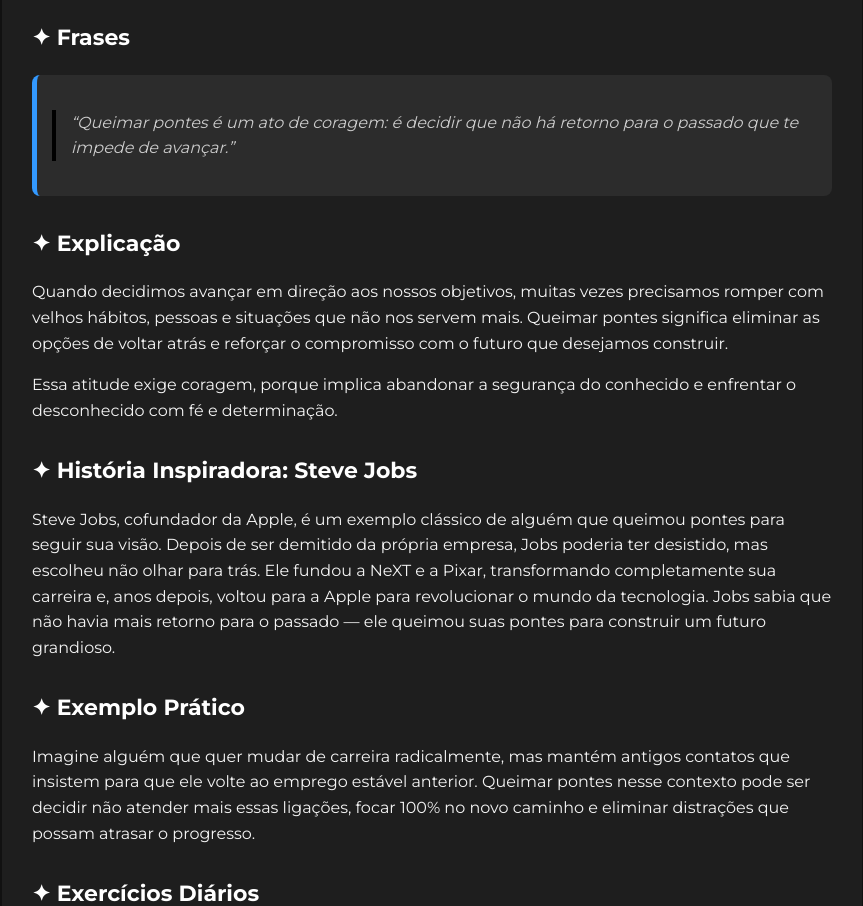
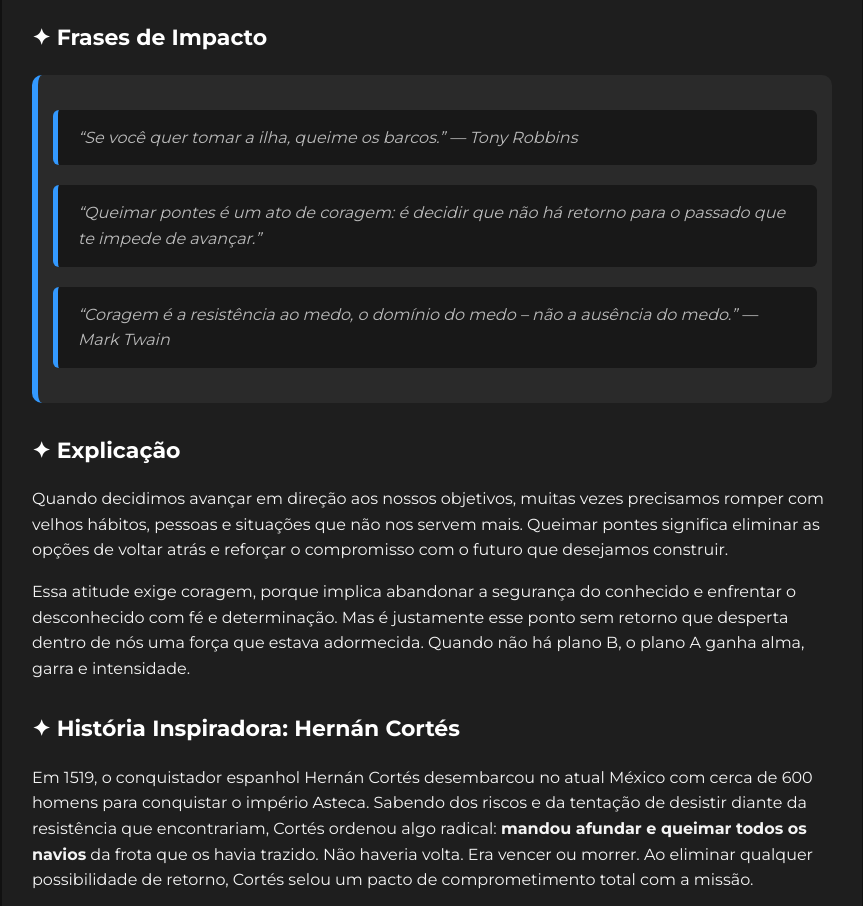
Before and after one commit to ghostman2709/Capitulo-1, a plain HTML site: page index.html in a window 1280 px wide. Shown: the part 124-1030 px from the top of the page, without its empty margins (208-1071 px from the left). Drawn offline with Linux system fonts and the light colour scheme.

Commit message:
Update index.html

```diff
--- a/index.html
+++ b/index.html
@@ -3,7 +3,7 @@
 <head>
   <meta charset="UTF-8" />
   <meta name="viewport" content="width=device-width, initial-scale=1" />
-  <title>Capítulo 1 Queimando Pontes | Hiperfoco</title>
+  <title>Capítulo 1 – Queimando Pontes | Hyper Foco</title>
   <link href="https://fonts.googleapis.com/css2?family=Montserrat:wght@400;700&display=swap" rel="stylesheet" />
   <style>
     body {
@@ -35,47 +35,60 @@
     }
     blockquote {
       font-style: italic;
-      color: #cccccc;
-      border-left: 4px solid #000;
-      padding-left: 15px;
+      color: #bbbbbb;
+      background-color: #181818;
+      padding: 15px 20px;
+      border-left: 5px solid #3399ff;
+      border-radius: 6px;
       margin: 20px 0;
     }
     .exercicio, .reflexao, .frase-impacto {
-      background: #2c2c2c;
+      background: #2a2a2a;
       padding: 15px;
-      border-left: 5px solid #0077cc;
+      border-left: 6px solid #0077cc;
       margin-top: 20px;
-      border-radius: 8px;
+      border-radius: 10px;
     }
     .frase-impacto {
       border-left-color: #3399ff;
+    }
+    .exercicio:hover, .reflexao:hover {
+      background-color: #333;
+      transition: background-color 0.3s ease;
+    }
+    ul {
+      padding-left: 20px;
     }
   </style>
 </head>
 <body>
   <div class="container">
-    <h1>Capítulo 1 Queimando Pontes</h1>
+    <h1>Capítulo 1 – Queimando Pontes</h1>
 
-    <h2>✦ Frases</h2>
+    <h2>✦ Frases de Impacto</h2>
     <div class="frase-impacto">
+      <blockquote>“Se você quer tomar a ilha, queime os barcos.” — Tony Robbins</blockquote>
       <blockquote>“Queimar pontes é um ato de coragem: é decidir que não há retorno para o passado que te impede de avançar.”</blockquote>
+      <blockquote>“Coragem é a resistência ao medo, o domínio do medo – não a ausência do medo.” — Mark Twain</blockquote>
     </div>
 
     <h2>✦ Explicação</h2>
     <p>Quando decidimos avançar em direção aos nossos objetivos, muitas vezes precisamos romper com velhos hábitos, pessoas e situações que não nos servem mais. Queimar pontes significa eliminar as opções de voltar atrás e reforçar o compromisso com o futuro que desejamos construir.</p>
 
-    <p>Essa atitude exige coragem, porque implica abandonar a segurança do conhecido e enfrentar o desconhecido com fé e determinação.</p>
+    <p>Essa atitude exige coragem, porque implica abandonar a segurança do conhecido e enfrentar o desconhecido com fé e determinação. Mas é justamente esse ponto sem retorno que desperta dentro de nós uma força que estava adormecida. Quando não há plano B, o plano A ganha alma, garra e intensidade.</p>
 
-    <h2>✦ História Inspiradora: Steve Jobs</h2>
-    <p>Steve Jobs, cofundador da Apple, é um exemplo clássico de alguém que queimou pontes para seguir sua visão. Depois de ser demitido da própria empresa, Jobs poderia ter desistido, mas escolheu não olhar para trás. Ele fundou a NeXT e a Pixar, transformando completamente sua carreira e, anos depois, voltou para a Apple para revolucionar o mundo da tecnologia. Jobs sabia que não havia mais retorno para o passado — ele queimou suas pontes para construir um futuro grandioso.</p>
+    <h2>✦ História Inspiradora: Hernán Cortés</h2>
+    <p>Em 1519, o conquistador espanhol Hernán Cortés desembarcou no atual México com cerca de 600 homens para conquistar o império Asteca. Sabendo dos riscos e da tentação de desistir diante da resistência que encontrariam, Cortés ordenou algo radical: <strong>mandou afundar e queimar todos os navios</strong> da frota que os havia trazido. Não haveria volta. Era vencer ou morrer. Ao eliminar qualquer possibilidade de retorno, Cortés selou um pacto de comprometimento total com a missão.</p>
+
+    <p>Esse ato extremo ficou marcado como um dos maiores símbolos de comprometimento e coragem da história. Desde então, "queimar os navios" ou "queimar as pontes" representa uma decisão definitiva — quando não há mais espaço para dúvidas ou planos B. Apenas o caminho da conquista importa.</p>
 
     <h2>✦ Exemplo Prático</h2>
-    <p>Imagine alguém que quer mudar de carreira radicalmente, mas mantém antigos contatos que insistem para que ele volte ao emprego estável anterior. Queimar pontes nesse contexto pode ser decidir não atender mais essas ligações, focar 100% no novo caminho e eliminar distrações que possam atrasar o progresso.</p>
+    <p>Imagine alguém que deseja largar um emprego que odeia para empreender, mas mantém contato com antigos colegas e revisita oportunidades do passado por medo do novo. Queimar pontes, nesse caso, pode significar apagar currículos antigos, encerrar relacionamentos tóxicos e investir 100% na nova direção. É essa ação radical que gera energia e clareza para o que realmente importa.</p>
 
     <h2>✦ Exercícios Diários</h2>
     <div class="exercicio">
       <ul>
-        <li>Liste hábitos, pensamentos e relações que te seguram.</li>
+        <li>Liste hábitos, pensamentos e relações que te seguram no passado.</li>
         <li>Visualize o futuro que deseja construir e como seria sua vida sem essas amarras.</li>
         <li>Defina uma ação concreta que você fará hoje para eliminar ou minimizar essas influências negativas.</li>
         <li>Repita diariamente: “Eu escolho avançar, sem olhar para trás.”</li>
@@ -85,8 +98,8 @@
 
     <h2>✦ Reflexão Final</h2>
     <div class="reflexao">
-      <p>Que pontes você ainda mantém que te impedem de avançar? O que está disposto a queimar para finalmente viver seu propósito?</p>
-      <p>A transformação começa quando você decide que não há mais retorno. Queime suas pontes e avance sem medo.</p>
+      <p>Você está realmente comprometido com o seu futuro ou ainda mantém rotas de fuga abertas?</p>
+      <p>A transformação começa quando você decide que não há mais retorno. Queime suas pontes. Queime seus navios. E avance com tudo o que você é.</p>
     </div>
   </div>
 </body>
```
